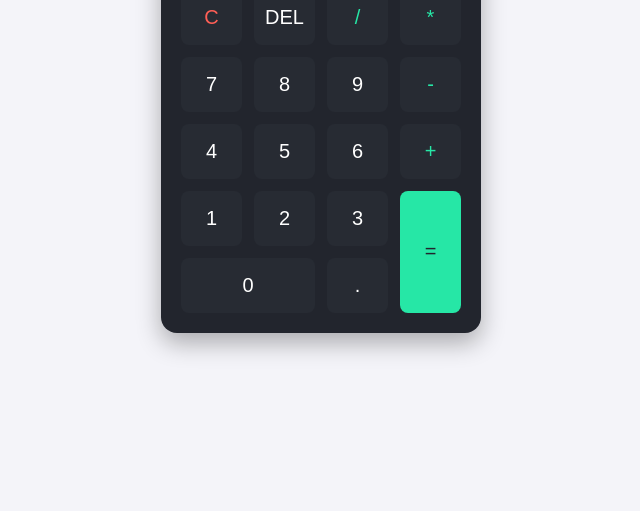
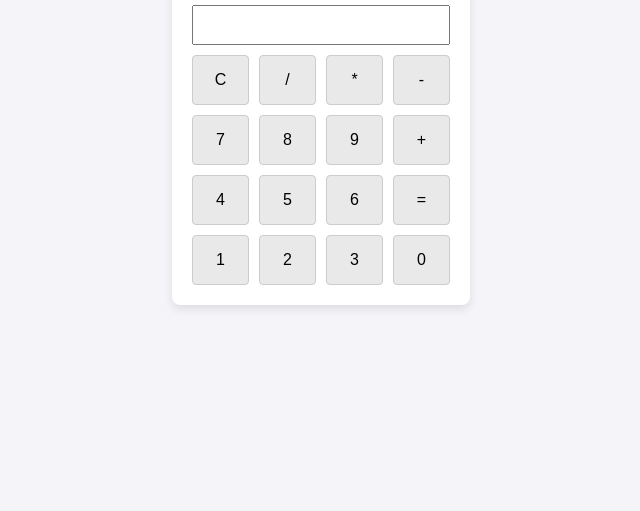
Before and after one commit to kaka2de/simple-calculator, a plain HTML site: page index.html in a window 1280 px wide. Shown: the part 289-800 px from the top of the page, without its empty margins (319-959 px from the left). Drawn offline with Linux system fonts and the light colour scheme.

Commit message:
Update index.html

```diff
--- a/index.html
+++ b/index.html
@@ -5,114 +5,74 @@
   <meta name="viewport" content="width=device-width, initial-scale=1.0">
   <title>Simple Calculator</title>
   <style>
-    * {
-      box-sizing: border-box;
-      margin: 0;
-      padding: 0;
+    body {
       font-family: Arial, sans-serif;
-    }
-
-    body {
       display: flex;
       justify-content: center;
       align-items: center;
-      min-height: 100vh;
+      height: 100vh;
+      margin: 0;
       background-color: #f4f4f9;
     }
-
     .calculator {
-      background-color: #22252d;
+      background: #ffffff;
       padding: 20px;
-      border-radius: 16px;
-      box-shadow: 0 10px 25px rgba(0, 0, 0, 0.3);
-      width: 320px;
+      border-radius: 8px;
+      box-shadow: 0 4px 10px rgba(0, 0, 0, 0.1);
+      text-align: center;
     }
-
     #display {
       width: 100%;
-      height: 60px;
-      background-color: #292d36;
-      color: #ffffff;
-      border: none;
-      border-radius: 8px;
-      font-size: 28px;
+      height: 40px;
+      font-size: 1.2rem;
+      margin-bottom: 10px;
       text-align: right;
-      padding: 10px 15px;
-      margin-bottom: 20px;
+      padding-right: 5px;
+      box-sizing: border-box;
     }
-
     .buttons {
       display: grid;
       grid-template-columns: repeat(4, 1fr);
-      gap: 12px;
+      gap: 10px;
     }
-
     button {
-      height: 55px;
-      background-color: #272b33;
-      color: #ffffff;
-      border: none;
-      border-radius: 8px;
-      font-size: 20px;
+      padding: 15px;
+      font-size: 1rem;
+      border: 1px solid #ccc;
+      border-radius: 4px;
       cursor: pointer;
-      transition: background-color 0.2s;
+      background: #e9e9e9;
     }
-
     button:hover {
-      background-color: #333742;
-    }
-
-    button.operator {
-      color: #26e7a6;
-    }
-
-    button.clear {
-      color: #ff5f56;
-    }
-
-    button.equals {
-      background-color: #26e7a6;
-      color: #22252d;
-      grid-row: span 2;
-      height: 100%;
-    }
-
-    button.equals:hover {
-      background-color: #1fd195;
-    }
-
-    button.zero {
-      grid-column: span 2;
+      background: #ddd;
     }
   </style>
 </head>
 <body>
 
   <div class="calculator">
-    <input type="text" id="display" readonly placeholder="0">
+    <h2>Simple Calculator</h2>
+    <input type="text" id="display" readonly>
     <div class="buttons">
-      <button class="clear" onclick="clearDisplay()">C</button>
-      <button onclick="deleteLast()">DEL</button>
-      <button class="operator" onclick="appendValue('/')">/</button>
-      <button class="operator" onclick="appendValue('*')">*</button>
+      <button onclick="clearDisplay()">C</button>
+      <button onclick="appendValue('/')">/</button>
+      <button onclick="appendValue('*')">*</button>
+      <button onclick="appendValue('-')">-</button>
 
       <button onclick="appendValue('7')">7</button>
       <button onclick="appendValue('8')">8</button>
       <button onclick="appendValue('9')">9</button>
-      <button class="operator" onclick="appendValue('-')">-</button>
+      <button onclick="appendValue('+')">+</button>
 
       <button onclick="appendValue('4')">4</button>
       <button onclick="appendValue('5')">5</button>
       <button onclick="appendValue('6')">6</button>
-      <button class="operator" onclick="appendValue('+')">+</button>
+      <button onclick="calculate()">=</button>
 
       <button onclick="appendValue('1')">1</button>
       <button onclick="appendValue('2')">2</button>
       <button onclick="appendValue('3')">3</button>
-      <button class="equals" onclick="calculate()">=</button>
-
-      <button class="zero" onclick="appendValue('0')">0</button>
-      <button onclick="appendValue('.')">.</button>
+      <button onclick="appendValue('0')">0</button>
     </div>
   </div>
 
@@ -127,15 +87,9 @@
       display.value = '';
     }
 
-    function deleteLast() {
-      display.value = display.value.slice(0, -1);
-    }
-
     function calculate() {
       try {
-        if (display.value.trim() !== '') {
-          display.value = eval(display.value);
-        }
+        display.value = eval(display.value);
       } catch (error) {
         display.value = 'Error';
       }
```
